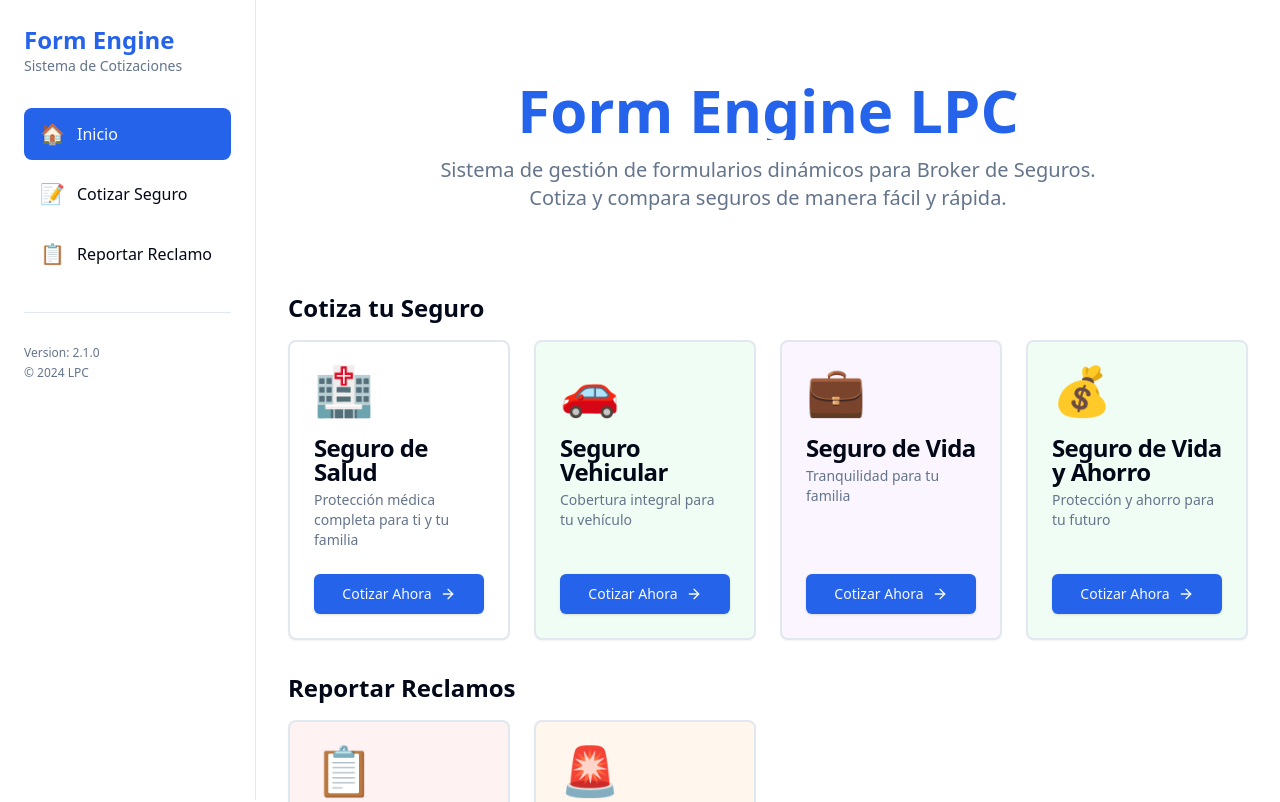
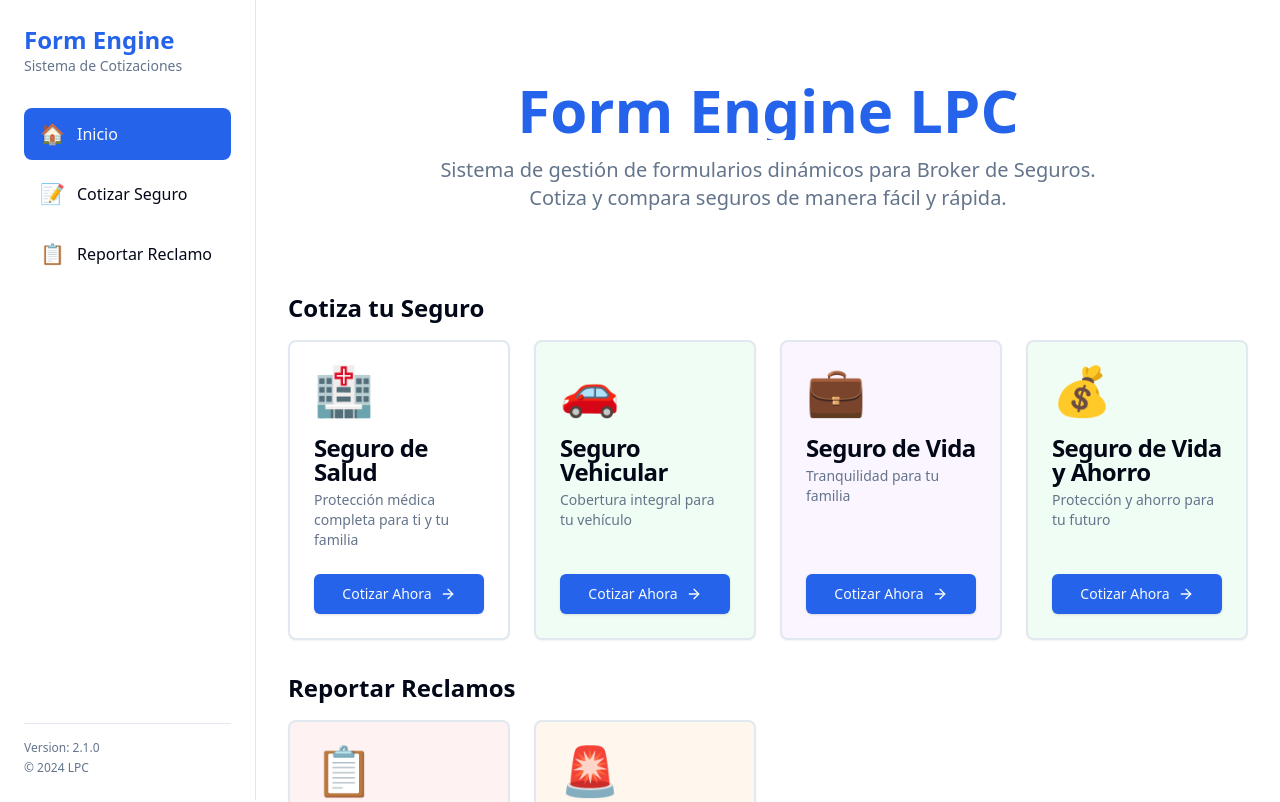
Before and after one commit to jonathanludena/formEngine_lpc, a React (Vite) app: page / in a window 1280 px wide. Shown: the top 802 px of the page. Built offline with nearby package versions, Linux system fonts and the light colour scheme.

Commit message:
fix: adjust layout and positioning of Sidebar and footer elements for improved responsiveness

```diff
--- a/src/App.tsx
+++ b/src/App.tsx
@@ -16,7 +16,7 @@ const App = () => {
   ];
 
   const Sidebar = () => (
-    <div className="w-64 bg-card border-r min-h-screen p-6">
+    <div className="w-64 bg-card border-r min-h-screen p-6 relative">
       <div className="mb-8">
         <h1 className="text-2xl font-bold text-primary">Form Engine</h1>
         <p className="text-sm text-muted-foreground">Sistema de Cotizaciones</p>
@@ -39,7 +39,7 @@ const App = () => {
         ))}
       </nav>
 
-      <div className="mt-8 pt-8 border-t">
+      <div className="absolute bottom-6 left-6 right-6 pt-4 border-t">
         <div className="text-xs text-muted-foreground space-y-1">
           <p>Version: 2.1.0</p>
           <p>© 2024 LPC</p>
@@ -51,7 +51,7 @@ const App = () => {
   return (
     <div className="flex min-h-screen">
       {/* Desktop Sidebar */}
-      <div className="hidden md:block">
+      <div className="hidden md:block fixed left-0 top-0 bottom-0 w-64 z-20">
         <Sidebar />
       </div>
 
@@ -70,7 +70,7 @@ const App = () => {
       </div>
 
       {/* Main Content */}
-      <div className="flex-1 p-8">
+      <div className="flex-1 p-8 md:ml-64 overflow-auto">
         <Routes>
           <Route path="/" element={<HomePage />} />
           <Route path="/cotizar" element={<UnifiedQuotePage />} />
```
